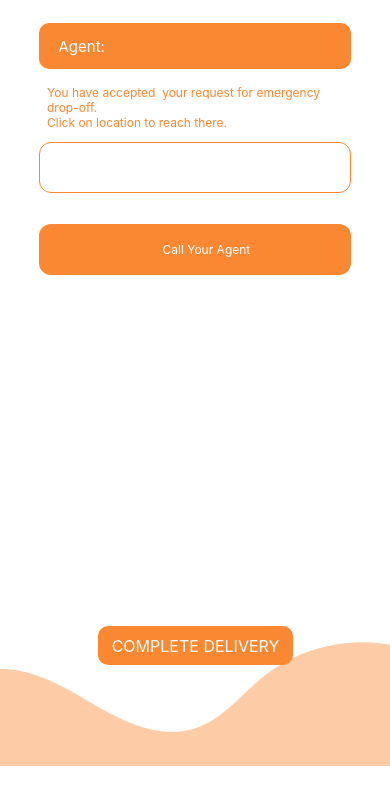
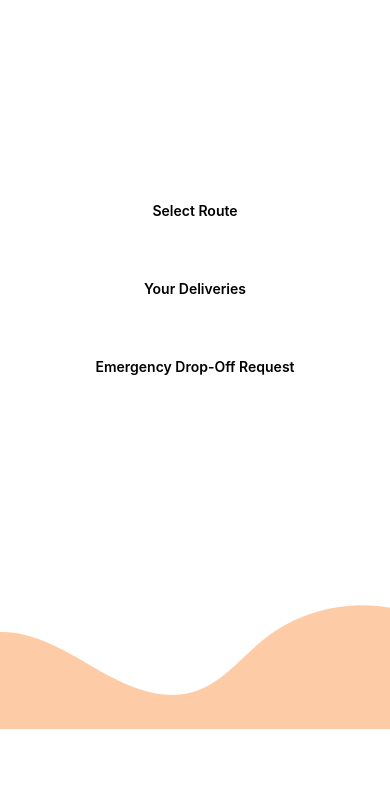
Before and after one commit to BristiJana/NaweeAgent, a React Native app: screen / in a window 390 px wide. Shown: the top 804 px of the page. Built offline with nearby package versions, Linux system fonts and the light colour scheme.

Commit message:
'agenthome'

```diff
--- a/App.tsx
+++ b/App.tsx
@@ -5,7 +5,7 @@ import React from 'react';
 // import {SafeAreaProvider} from 'react-native-safe-area-context';
 // import * as eva from '@eva-design/eva';
 // import {ApplicationProvider} from '@ui-kitten/components';
-import DropOff from './src/screens/DropOff';
+import AgentHome from './src/screens/AgentHome';
 
 export default function App() {
   return (
@@ -17,7 +17,7 @@ export default function App() {
     //   </ApplicationProvider>
     // </Provider>
     <>
- <DropOff />
- </>
+      <AgentHome />
+    </>
   );
 }
--- /dev/null
+++ b/src/components/HomeButton.tsx
@@ -0,0 +1,43 @@
+import React from 'react';
+import {
+  StyleSheet,
+  Text,
+  View,
+  SafeAreaView,
+  TouchableOpacity,
+} from 'react-native';
+import {
+  widthPercentageToDP as wp,
+  heightPercentageToDP as hp,
+} from 'react-native-responsive-screen';
+type Props = {
+  btnText: string;
+};
+const HomeButton: React.FC<Props> = ({btnText}) => {
+  return (
+    <SafeAreaView>
+      <TouchableOpacity style={styles.btn}>
+        <Text style={styles.btnText}>{btnText}</Text>
+      </TouchableOpacity>
+    </SafeAreaView>
+  );
+};
+export default HomeButton;
+
+const styles = StyleSheet.create({
+  btn: {
+    width: wp('80%'),
+    marginHorizontal: wp('10%'),
+    backgroundColor: '#fff',
+    elevation: 10,
+    height: wp('12%'),
+    marginTop: wp('8%'),
+    justifyContent: 'center',
+    alignItems: 'center',
+    borderRadius: 15,
+  },
+  btnText: {
+    fontSize: 14,
+    fontWeight: '600',
+  },
+});
--- /dev/null
+++ b/src/screens/AgentHome.tsx
@@ -0,0 +1,45 @@
+import React from 'react';
+import {
+  View,
+  Text,
+  StyleSheet,
+  SafeAreaView,
+  Image,
+  TouchableOpacity,
+} from 'react-native';
+import {
+  widthPercentageToDP as wp,
+  heightPercentageToDP as hp,
+} from 'react-native-responsive-screen';
+import HomeButton from '../components/HomeButton';
+
+const AgentHome = ({}) => {
+  return (
+    <SafeAreaView style={styles.container}>
+      <View style={styles.btnContainer}>
+        <HomeButton btnText="Select Route" />
+        <HomeButton btnText="Your Deliveries" />
+        <HomeButton btnText="Emergency Drop-Off Request" />
+      </View>
+      <Image
+        resizeMode="stretch"
+        source={require('../assets/Wave.png')}
+        style={styles.img}
+      />
+      <Image resizeMode="stretch" source={require('../assets/WhiteWave.png')} />
+    </SafeAreaView>
+  );
+};
+const styles = StyleSheet.create({
+  container: {
+    backgroundColor: '#FFFFFF',
+  },
+  img: {
+    width: wp('100%'),
+    marginTop: wp('55%'),
+  },
+  btnContainer: {
+    marginTop: wp('40%'),
+  },
+});
+export default AgentHome;
```
